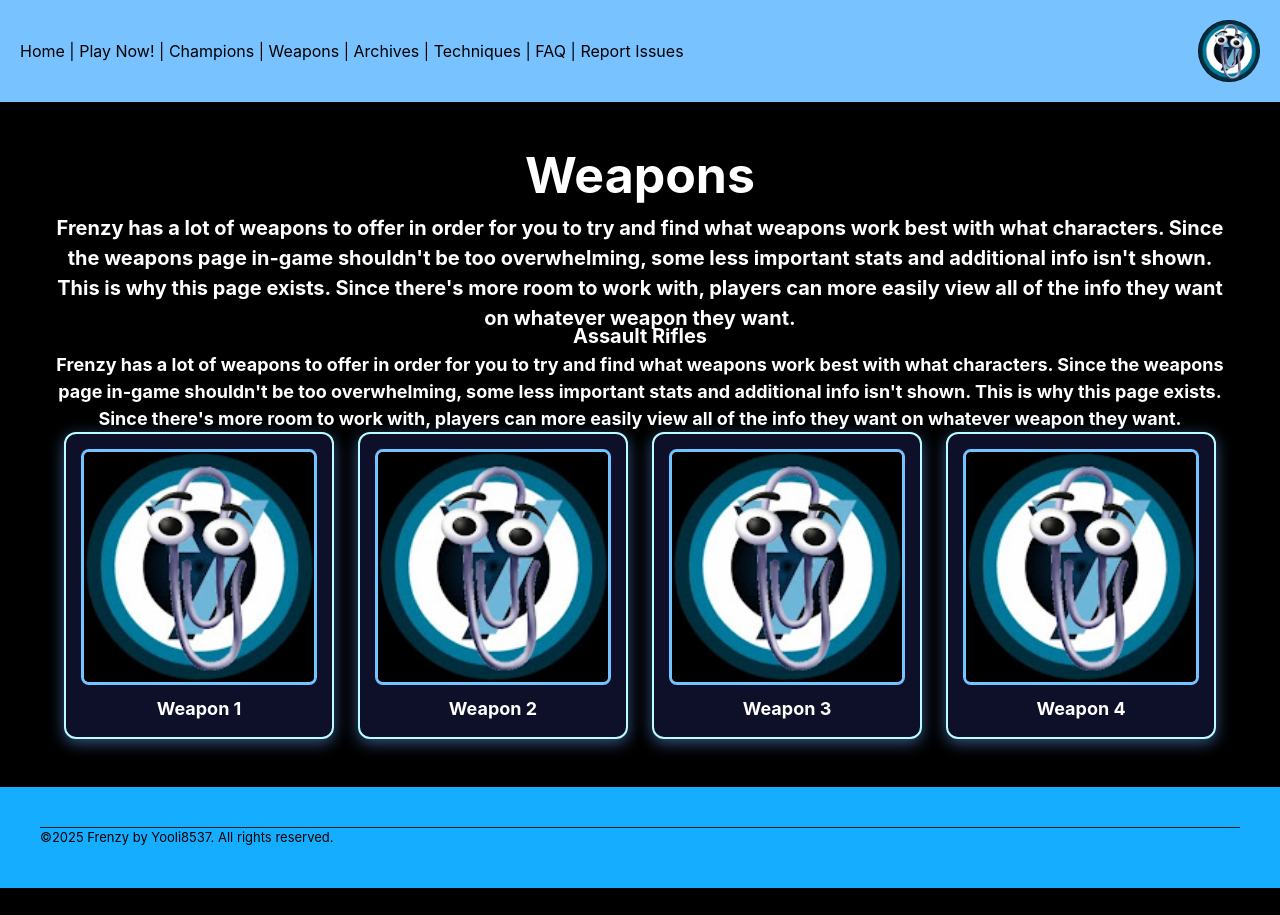
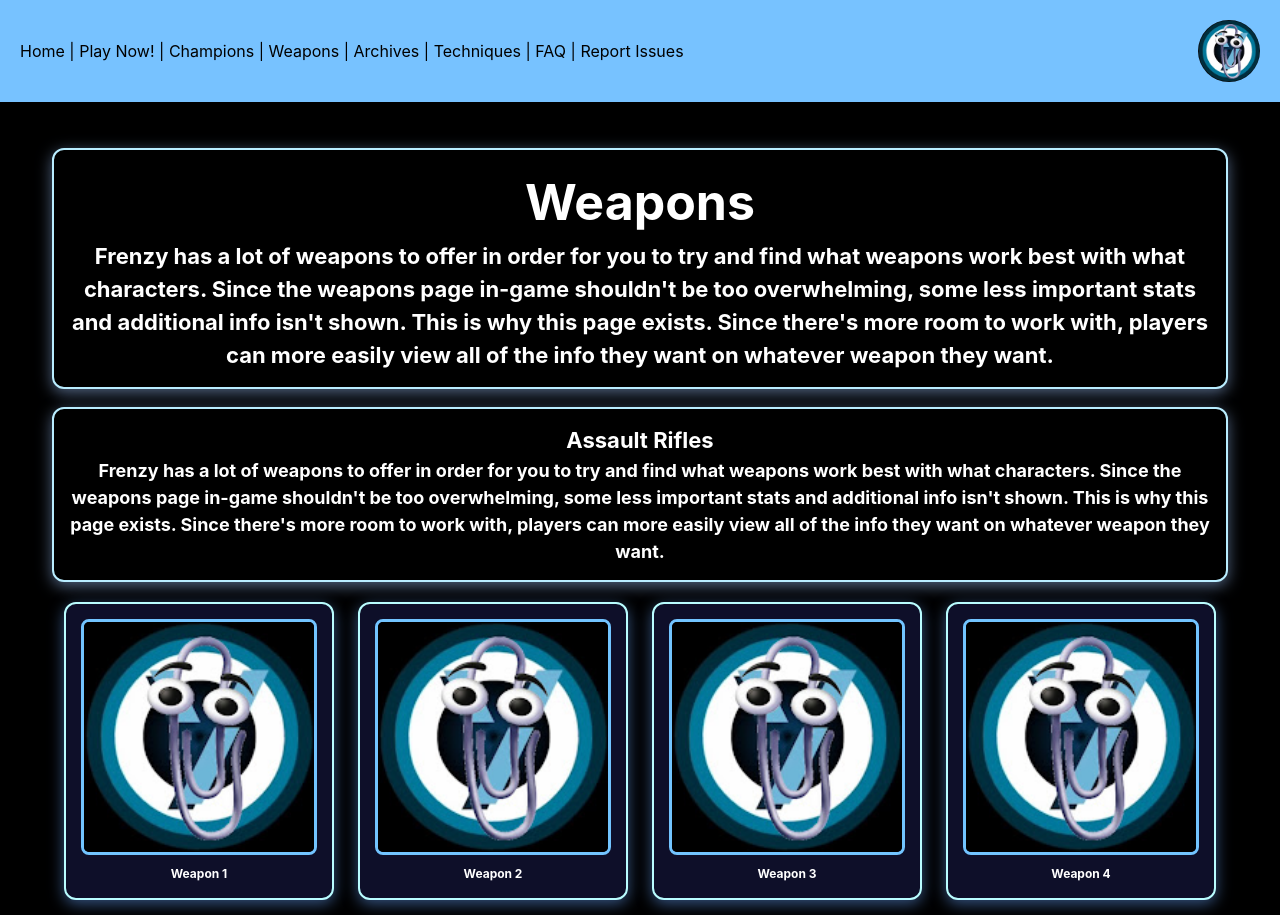
Before and after one commit to Yooli8537/FrenzySite, a plain HTML site: page pages/weapons.html in a window 1280 px wide. Shown: the top 915 px of the page. Before the commit the page ends 888 px from the top, so only its background shows below. Drawn offline with Linux system fonts and the light colour scheme.

Commit message:
Weapons page improved & h1-h6 changed

```diff
--- a/css/style.css
+++ b/css/style.css
@@ -38,28 +38,28 @@ h1 {
 }
 
 h2 {
-  font-size: 20px;
+  font-size: 22px;
   font-weight: bold;
   color: rgb(255, 255, 255);
 }
 
 h3 {
-  font-size: large;
+  font-size: 18px;
   font-weight: bold;
   color: rgb(255, 255, 255);
 }
 
 h4 {
-  font-size: x-large;
+  font-size: 15px;
 }
 
 h5 {
-  font-size: large;
+  font-size: 12px;
   color: white;
 }
 
 h6 {
-  font-size: small;
+  font-size: 10px;
   border-top: 1px solid #222;
 }
 
@@ -96,7 +96,19 @@ a:hover {
   color: rgb(21, 173, 255);
 }
 
-/* Cards */
+/* Info Pages Build */
+
+.divider {
+  display: block;
+  background-color: #000000;
+  border: 2px solid #b9edff;
+  border-radius: 12px;
+  padding: 15px;
+  transition: transform 0.3s ease, box-shadow 0.3s ease;
+  box-shadow: 0 4px 15px rgba(159, 197, 255, 0.5);
+  margin-top: 10px;
+  margin-bottom: 20px;
+}
 
 .card {
   display: block;
--- a/pages/weapons.html
+++ b/pages/weapons.html
@@ -29,25 +29,35 @@
     <section class="section">
         <div class="container">
             <div class="columns is-multiline is-centered has-text-centered">
+                <div class="divider">
                     <h1>Weapons</h1>
                     <h2>
-                    Frenzy has a lot of weapons to offer in order for you to try and find what weapons work best with
-                    what characters. Since the weapons page in-game shouldn't be too overwhelming, some less important
-                    stats and additional info isn't shown. This is why this page exists. Since there's more room to work
+                        Frenzy has a lot of weapons to offer in order for you to try and find what weapons work best
+                        with
+                        what characters. Since the weapons page in-game shouldn't be too overwhelming, some less
+                        important
+                        stats and additional info isn't shown. This is why this page exists. Since there's more room to
+                        work
                         with, players can more easily view all of the info they want on whatever weapon they want.
                     </h2>
+                </div>
             </div>
         </div>
 
         <div class="container">
             <div class="columns is-multiline is-centered has-text-centered">
+                <div class="divider">
                     <h2>Assault Rifles</h2>
                     <h3>
-                    Frenzy has a lot of weapons to offer in order for you to try and find what weapons work best with
-                    what characters. Since the weapons page in-game shouldn't be too overwhelming, some less important
-                    stats and additional info isn't shown. This is why this page exists. Since there's more room to work
+                        Frenzy has a lot of weapons to offer in order for you to try and find what weapons work best
+                        with
+                        what characters. Since the weapons page in-game shouldn't be too overwhelming, some less
+                        important
+                        stats and additional info isn't shown. This is why this page exists. Since there's more room to
+                        work
                         with, players can more easily view all of the info they want on whatever weapon they want.
                     </h3>
+                </div>
             </div>
         </div>
 
```
Lines whose indentation alone changed are shown as unchanged.
